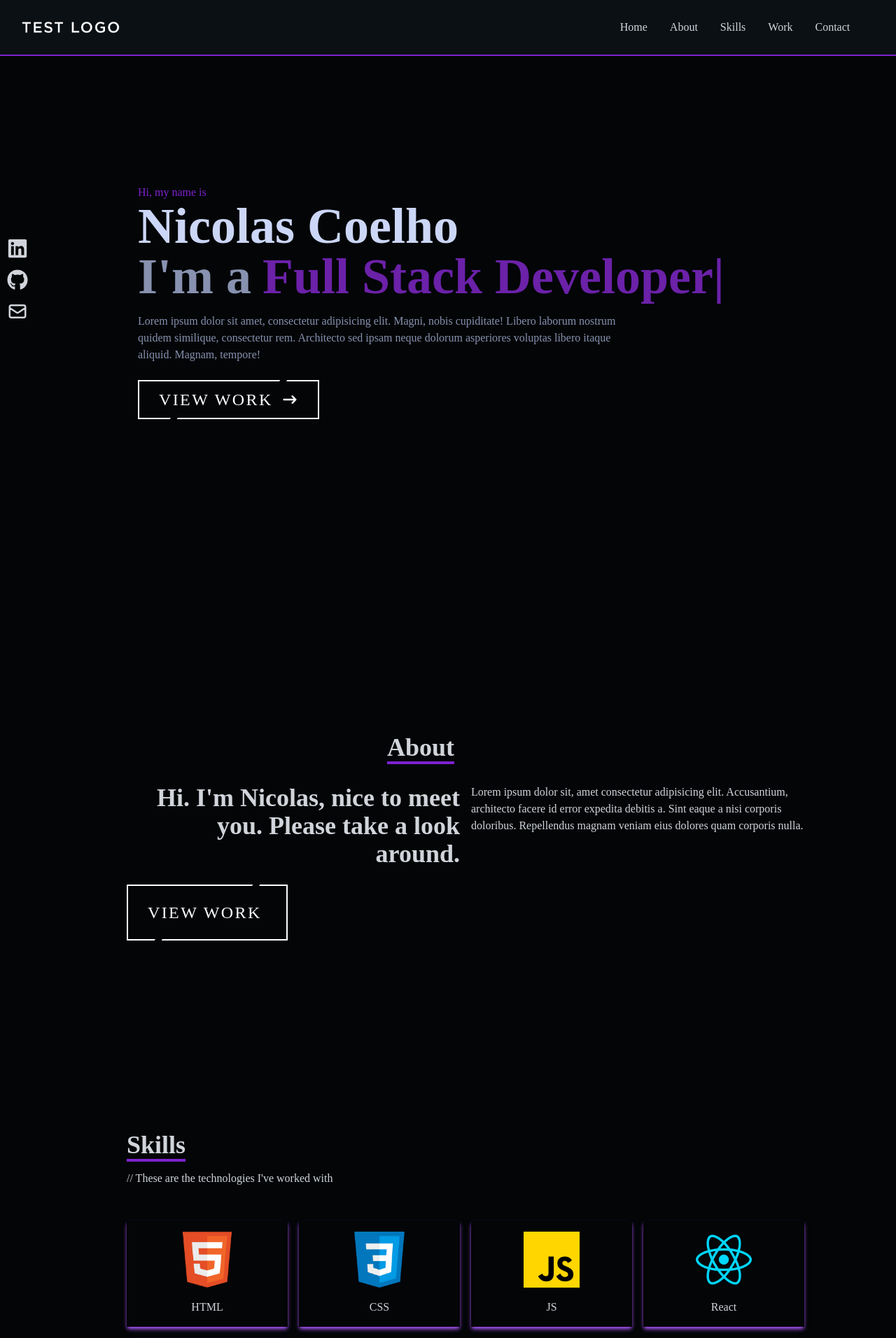
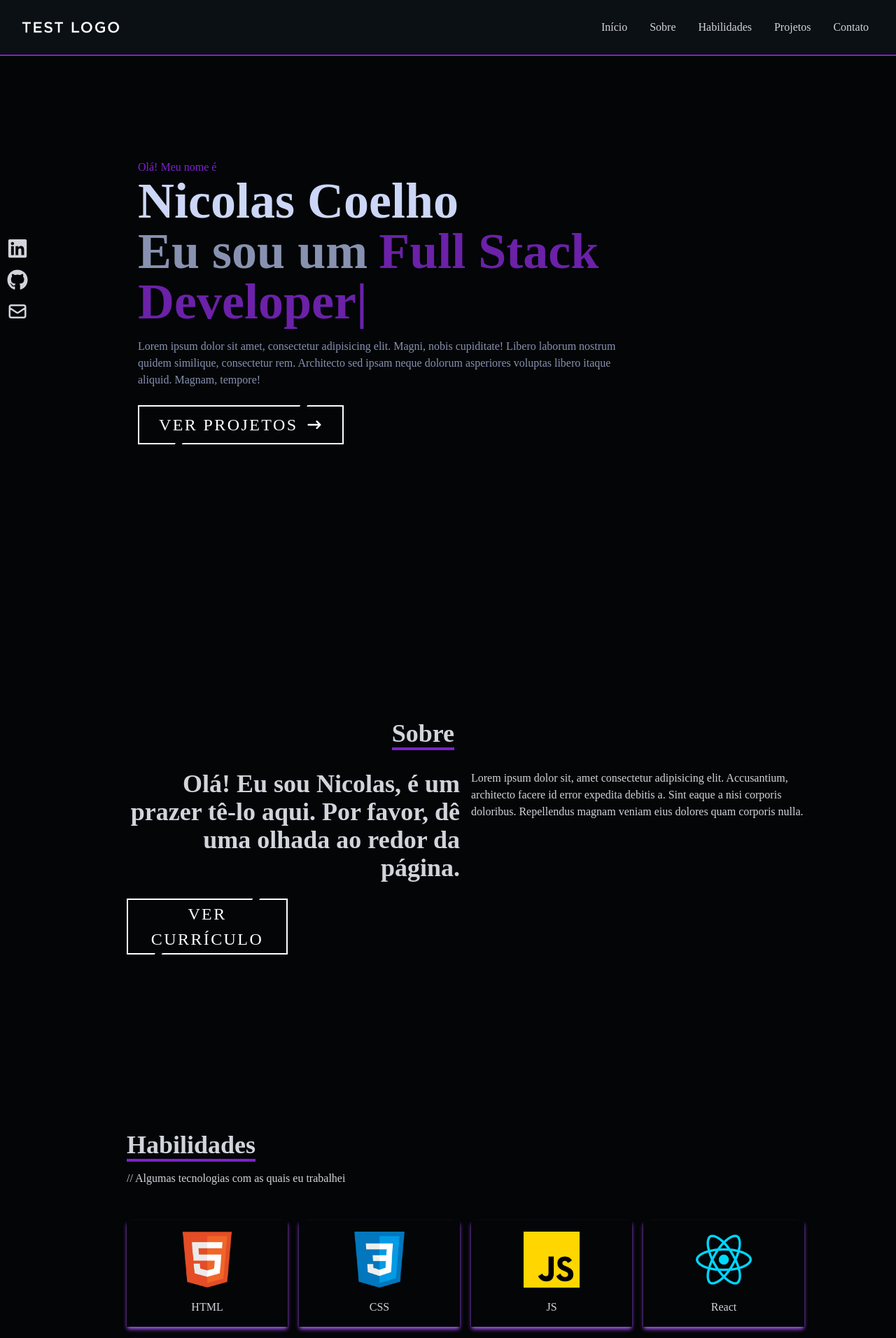
Before and after one commit to Nic-CSdev/portfolio-react-sem-bugs, a React (Create React App) app: page / in a window 1280 px wide. Shown: the top 1912 px of the page at 70% size. Built offline with nearby package versions, Linux system fonts and the light colour scheme.

Commit message:
adicionando moficações

```diff
--- a/src/components/About.jsx
+++ b/src/components/About.jsx
@@ -1,5 +1,4 @@
 import React from 'react'
-import Cv from './CV';
 
 const About = () => {
   return (
@@ -8,14 +7,14 @@ const About = () => {
             <div className='max-w-[1000px] w-full px-4 grid grid-cols-2 gap-8'>
                 <div className='sm:text-right pb-8 pl-4'>
                     <p className='text-4xl font-bold inline border-b-4 border-purple-700'>
-                        About
+                        Sobre
                     </p>
                 </div>
                 <div></div>
             </div>
             <div className='max-w-[1000px] w-full grid sm:grid-cols-2 gap-4 px-4'>
                 <div className='sm:text-right text-4xl font-bold'>
-                    <p>Hi. I'm Nicolas, nice to meet you. Please take a look around.</p>
+                    <p>Olá! Eu sou Nicolas, é um prazer tê-lo aqui. Por favor, dê uma olhada ao redor da página.</p>
                 </div>
                 <div>
                     <p>
@@ -24,8 +23,9 @@ const About = () => {
                 </div>
 
                 <button className='text-white group px-6 py-3 my-2 flex items-center hover:bg-[#800080] hover:border-[#e94de9] ver-curriculo'> <i></i><span>
-                    <a href="cv">
-                        View Work
+                    <a href="cv" target='_blank'>
+                        Ver Currículo
+
                     </a>
                 </span>
                 </button>
--- a/src/components/Contact.jsx
+++ b/src/components/Contact.jsx
@@ -5,14 +5,14 @@ const Contact = () => {
     <div name='contact' id='contact' className='w-full h-screen bg-[#030507] flex justify-center items-center p-4 contact'>
           <form method='POST' action="https://getform.io/f/e12ef1c5-e90d-422f-852c-16f0be00014f" className='flex flex-col max-w-[600px] w-full'>
               <div className='pb-8'>
-                  <p className='text-4xl font-bold inline border-b-4 border-purple-700 text-gray-300'>Contact</p>
-                  <p className='text-gray-300 py-4'>// Submit the form below or shoot me an email - myemail@hotmail.com</p>
+                  <p className='text-4xl font-bold inline border-b-4 border-purple-700 text-gray-300'>Contato</p>
+                  <p className='text-gray-300 py-4'>// Envie o formulário abaixo ou me mande um email - nicolascoelhosp@hotmail.com</p>
               </div>
               <div className='flex flex-col p-8 bg-transparent  border-2 border-solid form-box rounded-2xl'>
                 <input className='border-b-2 bg-transparent text-white p-2 inputbox' type="text" placeholder="Name" name="name" />
                 <input className='my-4 p-2 border-b-2 bg-transparent text-white' type="email" placeholder="Email" name="email" />
                 <textarea className='rounded-lg border-2 bg-transparent p-2 text-white' name="message" rows="10" placeholder='Message'></textarea>
-                <button className=' px-4 py-3 my-8 mx-auto flex items-center send-email'>Let's Collaborate</button>
+                <button className=' px-4 py-3 my-8 mx-auto flex items-center send-email'>Enviar Fomulário</button>
               </div>
           </form>
 
--- a/src/components/Dropdown.jsx
+++ b/src/components/Dropdown.jsx
@@ -13,11 +13,11 @@ const Dropdown = () => {
               <span className='left-icon'></span>
               <span className='right-icon'></span>
               <div className='items'>
-                <a href="#home" style={{'--i':'1'}}><span></span>Home</a>
-                <a href="#about" style={{'--i':'2'}}><span></span>About</a>
-                <a href="#skills" style={{'--i':'3'}}><span></span>Skills</a>
-                <a href="#work" style={{'--i':'4'}}><span></span>Work</a>
-                <a href="#contact" style={{'--i':'5'}}><span></span>Contact</a>
+                <a href="#home" style={{'--i':'1'}}><span></span>Início</a>
+                <a href="#about" style={{'--i':'2'}}><span></span>Sobre</a>
+                <a href="#skills" style={{'--i':'3'}}><span></span>Habilidades</a>
+                <a href="#work" style={{'--i':'4'}}><span></span>Projetos</a>
+                <a href="#contact" style={{'--i':'5'}}><span></span>Contato</a>
               </div>
 
           </div>
--- a/src/components/Home.jsx
+++ b/src/components/Home.jsx
@@ -7,10 +7,10 @@ const Home = () => {
   return (
     <div name='home' id="home" className='w-full h-screen bg-[#030507] home-content'>
       <div className='max-w-[1000px] mx-auto px-8 flex flex-col justify-center h-full'>
-        <p className='text-purple-700'>Hi, my name is</p>
+        <p className='text-purple-700'>Olá! Meu nome é</p>
         <h1 className='text-4xl sm:text-7xl font-bold text-[#ccd6f6]'>Nicolas Coelho</h1>
         <h2 className='text-4xl sm:text-7xl font-bold text-[#8892b0]  '>
-          I'm a
+          Eu sou um
         <TypeAnimation sequence={[
             'Web Developer',
             2000,
@@ -32,7 +32,7 @@ const Home = () => {
 
           <button className='text-white group px-6 py-3 my-2 flex items-center hover:bg-[#800080] hover:border-[#e94de9] button-home'> <i></i><span>
             <a href="#work">
-            View Work
+            Ver Projetos
             </a>
           </span>
 
--- a/src/components/NavBar.jsx
+++ b/src/components/NavBar.jsx
@@ -20,27 +20,27 @@ const NavBar = () => {
                 <ul className="hidden md:flex header">
                     <li className="hover:border-2 bg-transparent">
                         <Link to="home" duration={500} >
-                            Home
+                            Início
                         </Link>
                     </li>
                     <li className="hover:border-2 bg-transparent">
                         <Link to="about" duration={500} >
-                            About
+                            Sobre
                         </Link>
                     </li>
                     <li className="hover:border-2 bg-transparent">
                         <Link to="skills" duration={500} >
-                            Skills
+                            Habilidades
                         </Link>
                     </li>
                     <li className="hover:border-2 bg-transparent">
                         <Link to="work" duration={500} >
-                            Work
+                            Projetos
                         </Link>
                     </li>
                     <li className="hover:border-2 bg-transparent">
                         <Link to="contact" duration={500} >
-                            Contact
+                            Contato
                         </Link>
                     </li>
                 </ul>
--- a/src/components/Skills.jsx
+++ b/src/components/Skills.jsx
@@ -9,8 +9,8 @@ const Skills = () => {
     <div name='skills' id='skills' className='bg-[#030507] text-gray-300 skills-content' >
         <div className='max-w-[1000px] mx-auto p-4 flex flex-col justify-center w-full h-full'>
             <div>
-                <p className='text-4xl font-bold inline border-b-4 border-purple-700'>Skills</p>
-                <p className='py-4'>// These are the technologies I've worked with</p>
+                <p className='text-4xl font-bold inline border-b-4 border-purple-700'>Habilidades</p>
+                <p className='py-4'>// Algumas tecnologias com as quais eu trabalhei</p>
             </div>
 
             <div className='w-full grid grid-cols-2 sm:grid-cols-4 gap-4 text-center py-8'>
--- a/src/components/Work.jsx
+++ b/src/components/Work.jsx
@@ -1,14 +1,16 @@
 import React from 'react'
 import WorkImg from '../assets/projeto-ob.png'
+import Projeto from '../assets/workImg.jpeg'
 
 const Work = () => {
   return (
     <div name='work' id='work' className='w-full md:h-screen text-gray-300 bg-[#030507] work-content'>
         <div className='max-w-[1000px] mx-auto p-4 flex flex-col justify-center w-full h-full'>
             <div className='pb-8'>
-                <p className='text-4xl font-bold inline border-b-4 text-gray-300 border-purple-700'>Work
+                <p className='text-4xl font-bold inline border-b-4 text-gray-300 border-purple-700'>
+                    Projetos
                 </p>
-                <p className='py-6'>// Check out some of my recent work</p>
+                <p className='py-6'>// Dê uma olhada em alguns dos meus projetos mais recentes</p>
             </div>
 
             <div className='grid sm:grid-cols-2 md:grid-cols-3 gap-4'>
@@ -16,13 +18,76 @@ const Work = () => {
 
 
                     <div className='opacity-0 group-hover:opacity-100 content-div2'>
-                        <span className='text-2xl font-bold text-white tracking-wider'>
-                            React JS Application
-                        </span>
                         <div className='pt-8 text-center'>
                              <a href="https://nic-csdev.github.io/projeto-szpc/" target='_blank'>
                                 <button className='text-center rounded-lg px-4 py-3 m-2 bg-white text-gray-700 font-bold text-lg btn-demo'>
-                                    Demo
+                                    Ver projeto
+                                </button>
+                             </a>
+                        </div>
+                    </div>
+                </div>
+
+                <div style={{backgroundImage: `url(${Projeto})`}} className='shadow-lg shadow-[#641e75] group container rounded-md flex justify-center items-center mx-auto content-div'>
+
+
+                    <div className='opacity-0 group-hover:opacity-100 content-div2'>
+                        <div className='pt-8 text-center'>
+                             <a href="#work" target=''>
+                                <button className='text-center rounded-lg px-4 py-3 m-2 bg-white text-gray-700 font-bold text-lg btn-demo'>
+                                    Em Breve
+                                </button>
+                             </a>
+                        </div>
+                    </div>
+                </div>
+                <div style={{backgroundImage: `url(${Projeto})`}} className='shadow-lg shadow-[#641e75] group container rounded-md flex justify-center items-center mx-auto content-div'>
+
+
+                    <div className='opacity-0 group-hover:opacity-100 content-div2'>
+                        <div className='pt-8 text-center'>
+                             <a href="#work" target=''>
+                                <button className='text-center rounded-lg px-4 py-3 m-2 bg-white text-gray-700 font-bold text-lg btn-demo'>
+                                    Em Breve
+                                </button>
+                             </a>
+                        </div>
+                    </div>
+                </div>
+                <div style={{backgroundImage: `url(${Projeto})`}} className='shadow-lg shadow-[#641e75] group container rounded-md flex justify-center items-center mx-auto content-div'>
+
+
+                    <div className='opacity-0 group-hover:opacity-100 content-div2'>
+                        <div className='pt-8 text-center'>
+                             <a href="#work" target=''>
+                                <button className='text-center rounded-lg px-4 py-3 m-2 bg-white text-gray-700 font-bold text-lg btn-demo'>
+                                    Em Breve
+                                </button>
+                             </a>
+                        </div>
+                    </div>
+                </div>
+                <div style={{backgroundImage: `url(${Projeto})`}} className='shadow-lg shadow-[#641e75] group container rounded-md flex justify-center items-center mx-auto content-div'>
+
+
+                    <div className='opacity-0 group-hover:opacity-100 content-div2'>
+                        <div className='pt-8 text-center'>
+                             <a href="#work" target=''>
+                                <button className='text-center rounded-lg px-4 py-3 m-2 bg-white text-gray-700 font-bold text-lg btn-demo'>
+                                    Em Breve
+                                </button>
+                             </a>
+                        </div>
+                    </div>
+                </div>
+                <div style={{backgroundImage: `url(${Projeto})`}} className='shadow-lg shadow-[#641e75] group container rounded-md flex justify-center items-center mx-auto content-div'>
+
+
+                    <div className='opacity-0 group-hover:opacity-100 content-div2'>
+                        <div className='pt-8 text-center'>
+                             <a href="#work" target=''>
+                                <button className='text-center rounded-lg px-4 py-3 m-2 bg-white text-gray-700 font-bold text-lg btn-demo'>
+                                    Em Breve
                                 </button>
                              </a>
                         </div>
@@ -31,6 +96,7 @@ const Work = () => {
             </div>
 
 
+
         </div>
     </div>
   )
```
